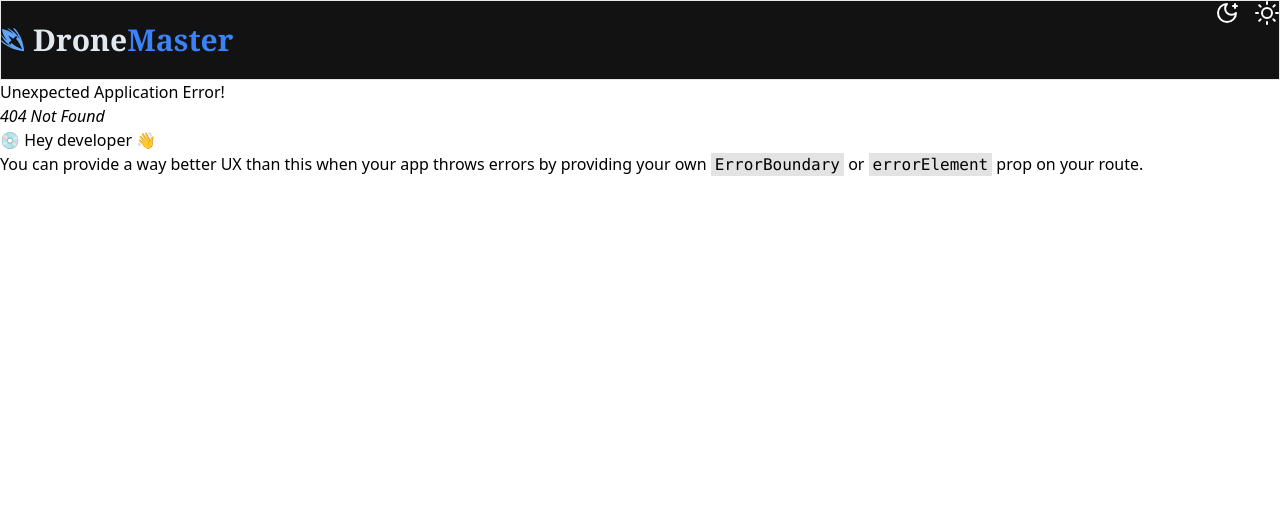
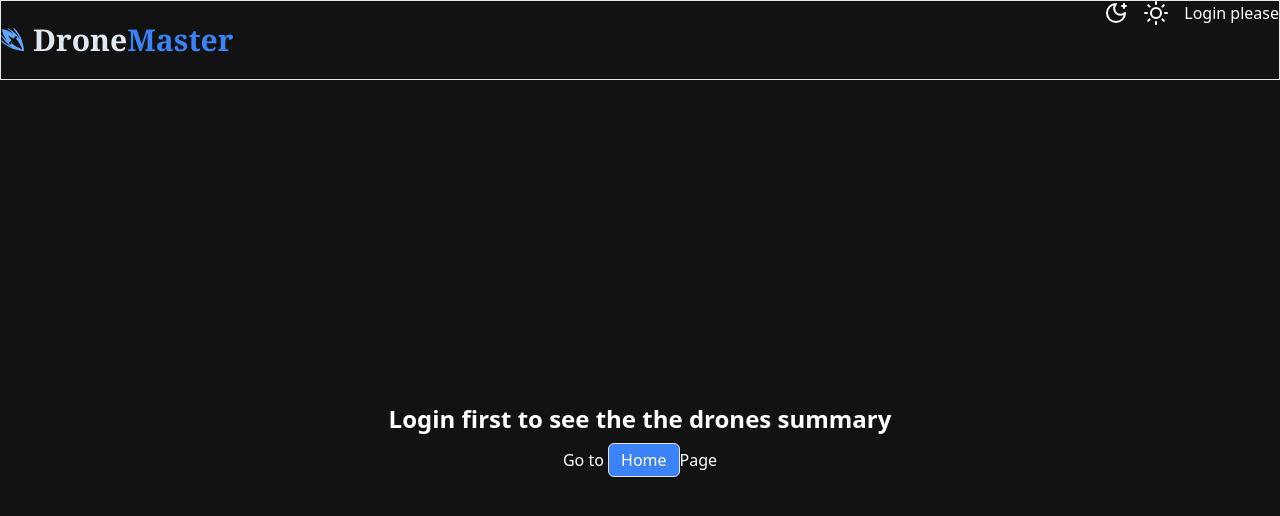
Before and after one commit to akshaydhayal/Drone-Fleet-Management-Interface, a React (Vite) app: page /drones/1 in a window 1280 px wide. Before the commit this address had no page. Shown: the top 516 px of the page. Built offline with nearby package versions, Linux system fonts and the light colour scheme.

Commit message:
Added DronesListPage and Drone Page

```diff
--- a/src/App.tsx
+++ b/src/App.tsx
@@ -1,25 +1,38 @@
-import { createBrowserRouter, RouterProvider } from "react-router-dom"
-import Home from "./Home"
+import { createBrowserRouter, RouterProvider } from "react-router-dom";
+import { lazy, Suspense } from "react";
 import Navbar from "./components/Navbar"
-import LoginPage from "./LoginPage"
+// import DronePage from "./DronePage"
+// import DroneListPage from "./DroneListPage"
+import HomePage from "./HomePage"
+import { Provider } from "react-redux";
+import { store } from "./store/store";
+const DronePage=lazy(()=>import("./DronePage"));
+const DroneListPage=lazy(()=>import('./DroneListPage'));
 
 function App() {
 
   const appRouter=createBrowserRouter([
     {
       path:'/',
-      element:<LoginPage/>
+      element:<HomePage/>
     },{
-      path:'/home',
-      element:<Home/>
+      path:'/drones',
+      element:<Suspense fallback={<h1>Loading</h1>}>
+          <DroneListPage/>
+        </Suspense>
+    },{
+      path:'/drones/:droneId',
+      element:<Suspense><DronePage/></Suspense>
     }
   ])
   return (
-    <div>
-      <Navbar/>
-      <RouterProvider router={appRouter}>
-      </RouterProvider>
-    </div>
+    <Provider store={store}>
+      <div>
+        <Navbar/>
+        <RouterProvider router={appRouter}>
+        </RouterProvider>
+      </div>
+    </Provider>
   )
 }
 
--- /dev/null
+++ b/src/DroneListPage.tsx
@@ -0,0 +1,51 @@
+import React from 'react'
+import { sampleData } from './store/sampleData'
+import { useNavigate } from 'react-router-dom';
+import { useSelector } from 'react-redux';
+import { store } from './store/store';
+
+const DroneListPage = () => {
+  const navigate=useNavigate();
+  const dronesData=sampleData.drones;
+  const username=useSelector(store=>store.login.username);
+  if(!username){
+    return<div className=' h-[90vh] flex flex-col gap-2 justify-center items-center bg-[#121212]'>
+        <p className='text-white font-semibold text-2xl'>Login first to see the the drones summary</p>
+        <p className='text-white'>Go to <span><button className='text-white p-1 px-3 border bg-blue-500
+         hover:bg-blue-400 rounded-md font-medium' onClick={()=>navigate("/")}>Home </button></span> Page</p>
+      </div>
+  }
+  return (
+    <div className="w-screen h-[90vh] bg-[#121212] flex justify-center pt-8">
+      <div className="flex flex-col w-2/3">
+
+        <div className="w-full flex border-b-2 border-b-slate-400 p-2 bg-[#312e2e] rounded-t-lg pb-4">
+          <p className="text-xl font-sans font-medium text-slate-300 w-1/3">
+            Drone ID
+          </p>
+          <p className="text-xl font-sans font-medium text-slate-300 w-1/3">
+            Drone status
+          </p>
+          <p className="text-xl font-sans font-medium text-slate-300 w-1/3">
+            Flight hours
+          </p>
+        </div>
+
+        {dronesData.map((drone) => {
+          return (
+            <div className="w-full flex border-b border-slate-500 p-2 bg-[#312e2e]
+            cursor-pointer hover:bg-[#423e3e]" onClick={()=>navigate(`/drones/${drone.id}`)} key={drone.id}>
+              <p className="text-lg font-mono font-medium text-slate-200 w-1/3">
+                {drone.id}
+              </p>
+              <p className="text-lg font-mono font-medium text-slate-200 w-1/3">{drone.status}</p>
+              <p className="text-lg font-mono font-medium text-slate-200 w-1/3">{drone.flight_hours}</p>
+            </div>
+          );
+        })}
+      </div>
+    </div>
+  );
+}
+
+export default DroneListPage
--- /dev/null
+++ b/src/DronePage.tsx
@@ -0,0 +1,63 @@
+import React from 'react'
+import { useNavigate, useParams } from 'react-router-dom'
+import { sampleData } from './store/sampleData';
+import { useSelector } from 'react-redux';
+const DronePage = () => {
+  const {droneId}=useParams();
+  const drone=sampleData.drones.filter(d=>d.id==droneId)[0];
+  console.log(drone);
+  const username = useSelector((store) => store.login.username);
+  const navigate=useNavigate();
+
+  if (!username) {
+    return (
+      <div className=" h-[90vh] flex flex-col gap-2 justify-center items-center bg-[#121212]">
+        <p className="text-white font-semibold text-2xl">Login first to see the the drones summary</p>
+        <p className="text-white">Go to{" "}<span><button className="text-white p-1 px-3 border bg-blue-500
+         hover:bg-blue-400 rounded-md font-medium"onClick={() => navigate("/")}>Home</button></span>Page</p>
+      </div>
+    );
+  }
+
+  return (
+    <div className="w-screen h-[90vh] bg-[#121212] flex flex-col items-center">
+
+      <div className='flex w-3/4 h-full pt-4 gap-8'>
+        <div className='w-1/3 flex flex-col gap-12 pt-4'>
+          <p className="text-white text-4xl font-sans font-semibold text-center">{drone.id}</p>
+          <img className='' loading='lazy' src="https://imgs.search.brave.com/Ot0DR7B44OUBcKNK9s5jTNUQO1KaWiCvXwRLpdSJ52o/rs:fit:500:0:0:0/g:ce/aHR0cHM6Ly9tZWRp/YS5pc3RvY2twaG90/by5jb20vaWQvNDky/NjgzODY1L3Bob3Rv/L2Ryb25lLXdoaXRl/LWNsb3VkeS1kdXNr/LXNreS5qcGc_cz02/MTJ4NjEyJnc9MCZr/PTIwJmM9a3p6Vl9m/dTlvbkJBcmhNS2JF/NHN4UmU0SzIyZnBX/Sy1iZDEtUE1pSjYw/OD0" />
+        </div>
+        <div className='w-2/3 px-4 flex flex-col gap-2'>
+          <p className='text-slate-100 text-xl font-medium underline'>Drone details :</p>
+          <ul className='list-disc px-8'>
+            <li className="text-slate-300 text-lg font-medium">Status :  <span className='text-slate-100 font-normal'>{drone.status}</span></li>
+            <li className="text-slate-300 text-lg font-medium">Flight Hours :  <span className='text-slate-100 font-normal'>{drone.flight_hours}</span></li>
+            <li className="text-slate-300 text-lg font-medium">Battery Status :  <span className='text-slate-100 font-normal'>{drone.battery_status}</span></li>
+            <li className="text-slate-300 text-lg font-medium">Last known location :  <span className='text-slate-100 font-normal'>{drone.last_known_location}</span></li>
+            <li className="text-slate-300 text-lg font-medium">Current Mission :  <span className='text-slate-100 font-normal'>{drone.current_mission}</span></li>
+          </ul>
+
+            <p className='text-slate-300 text-lg font-medium mt-4'>Maintainence Logs :</p>
+            <div className='w-full'>
+              <div className="flex w-full border-b-2 border-t-2 p-2">
+                <p className="text-white w-1/4 font-medium">Date</p>
+                <p className="text-white w-2/4 font-medium">Description</p>
+                <p className="text-white w-1/4 font-medium">Technician</p>
+              </div>
+              {drone.maintenance_logs.map((log) => {
+                return (
+                  <div className="flex w-full border-b  p-2">
+                    <p className="text-white w-1/4">{log.date}</p>
+                    <p className="text-white w-2/4">{log.description}</p>
+                    <p className="text-white w-1/4">{log.technician}</p>
+                  </div>
+                );
+              })}
+            </div>
+        </div>
+        </div>
+    </div>
+  );
+}
+
+export default DronePage
--- a/src/Home.tsx
+++ /dev/null
@@ -1,11 +0,0 @@
-import React from 'react'
-
-const Home = () => {
-  return (
-    <div className='w-screen h-[90vh] bg-[#121212]'>
-        <p className='text-white'>Home</p>
-    </div>
-  )
-}
-
-export default Home
--- a/src/LoginPage.tsx
+++ b/src/HomePage.tsx
@@ -1,7 +1,7 @@
 import React from "react";
 import Login from "./components/Login";
 
-const LoginPage = () => {
+const HomePage = () => {
   return (
     <div className="w-screen bg-[#121212] h-[90vh] grid grid-flow-col grid-cols-12 gap-2">
       <div className="col-span-6  px-6 flex flex-col gap-4 h-full">
@@ -29,4 +29,4 @@ const LoginPage = () => {
   );
 };
 
-export default LoginPage;
+export default HomePage;
--- a/src/components/Login.tsx
+++ b/src/components/Login.tsx
@@ -1,18 +1,23 @@
 import React, { useState } from 'react'
 import { sampleData } from '../store/sampleData';
 import { useNavigate } from 'react-router-dom';
+import { useDispatch } from 'react-redux';
+import { setLoggedUser } from '../store/loggedUserStore';
 
 const Login = () => {
   const [username,setUsername]=useState<string>('');
   const [password,setPassword]=useState<string>('');
 
   const navigate=useNavigate();
+  const dispatch=useDispatch();
+
   function handleLogin(){
     const adminUsername=sampleData.users[0].username;
     const adminPassword=sampleData.users[0].password;
     if(username==adminUsername && password==adminPassword){
       console.log("login success");
-      navigate('/home');
+      dispatch(setLoggedUser(username));
+      navigate('/drones');
     }else{
       console.log("login failed");
     }
@@ -27,8 +32,8 @@ const Login = () => {
         <div className="flex flex-col gap-4">
           <input
             className="p-2 rounded-md bg-[#2d2c2c] text-slate-300 placeholder:text-slate-300  placeholder:px-2"
-            type="email" value={username}
-            placeholder="Email" onChange={(e)=>setUsername(e.target.value)}
+            type="text" value={username}
+            placeholder="Username" onChange={(e)=>setUsername(e.target.value)}
           />
           <input
             className="p-2 rounded-md bg-[#2d2c2c] text-slate-300 placeholder:text-slate-300 placeholder:px-2"
@@ -37,7 +42,7 @@ const Login = () => {
           />
         </div>
           <button className="bg-[#078adc] p-2 rounded-lg text-white font-semibold text-lg"
-          onClick={()=>handleLogin()}>LOGIN</button>
+          onClick={handleLogin}>LOGIN</button>
       </div>
     </div>
   );
--- a/src/components/Navbar.tsx
+++ b/src/components/Navbar.tsx
@@ -2,11 +2,19 @@ import React from 'react'
 import { GiFlyingDagger } from "react-icons/gi";
 import { LuMoonStar } from "react-icons/lu";
 import { FiSun } from "react-icons/fi";
+import { useDispatch, useSelector } from 'react-redux';
+import { store } from '../store/store';
+import { setLoggedUser } from '../store/loggedUserStore';
+import { useNavigate } from 'react-router-dom';
 
 const Navbar = () => {
+  const username=useSelector(store=>store.login.username);
+  const dispatch=useDispatch();
+
+  console.log('username: ',username);
   return (
     <div className="bg-[#121212] border w-screen h-[10vh] flex justify-between">
-      <div className="flex gap-2 items-center">
+      <div className="flex gap-2 items-center cursor-pointer">
         <GiFlyingDagger className="text-blue-400 h-6 w-6" />
         <p className="text-slate-200 text-3xl font-serif font-bold">
           Drone<span className='text-blue-500'>Master</span>
@@ -15,6 +23,9 @@ const Navbar = () => {
       <div className='flex gap-4'>
           <LuMoonStar className='text-white h-6 w-6'/>
           <FiSun className='text-white h-6 w-6'/>
+          {!username && <p className='text-white'>Login please</p>}
+          {username && <p className='text-white border' onClick={()=>dispatch(setLoggedUser(null))}>Logout</p>}
+          {username && <p className='text-white'>Hi {username}</p>}
       </div>
     </div>
   );
--- /dev/null
+++ b/src/store/loggedUserStore.ts
@@ -0,0 +1,15 @@
+import { createSlice } from "@reduxjs/toolkit";
+
+const loggedUserStore=createSlice({
+    name:"loggedUserStore",
+    initialState:{
+        username:null
+    },
+    reducers:{
+        setLoggedUser:(state,action)=>{
+            state.username=action.payload;
+        }
+    }
+});
+export const {setLoggedUser}=loggedUserStore.actions;
+export default loggedUserStore.reducer;
--- a/src/store/store.ts
+++ b/src/store/store.ts
@@ -1,3 +1,8 @@
 import { configureStore } from "@reduxjs/toolkit";
+import loggedUserStore from "./loggedUserStore";
 
-export const store=configureStore();
+export const store=configureStore({
+    reducer:{
+        login:loggedUserStore
+    }
+});
```
